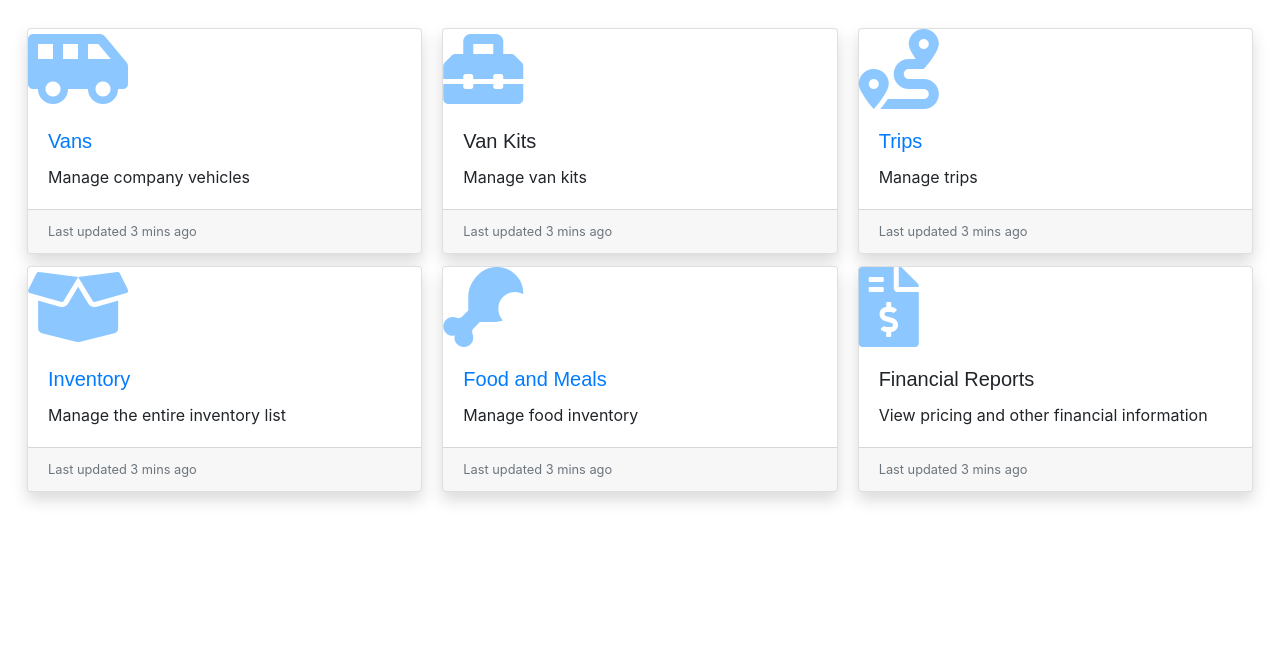
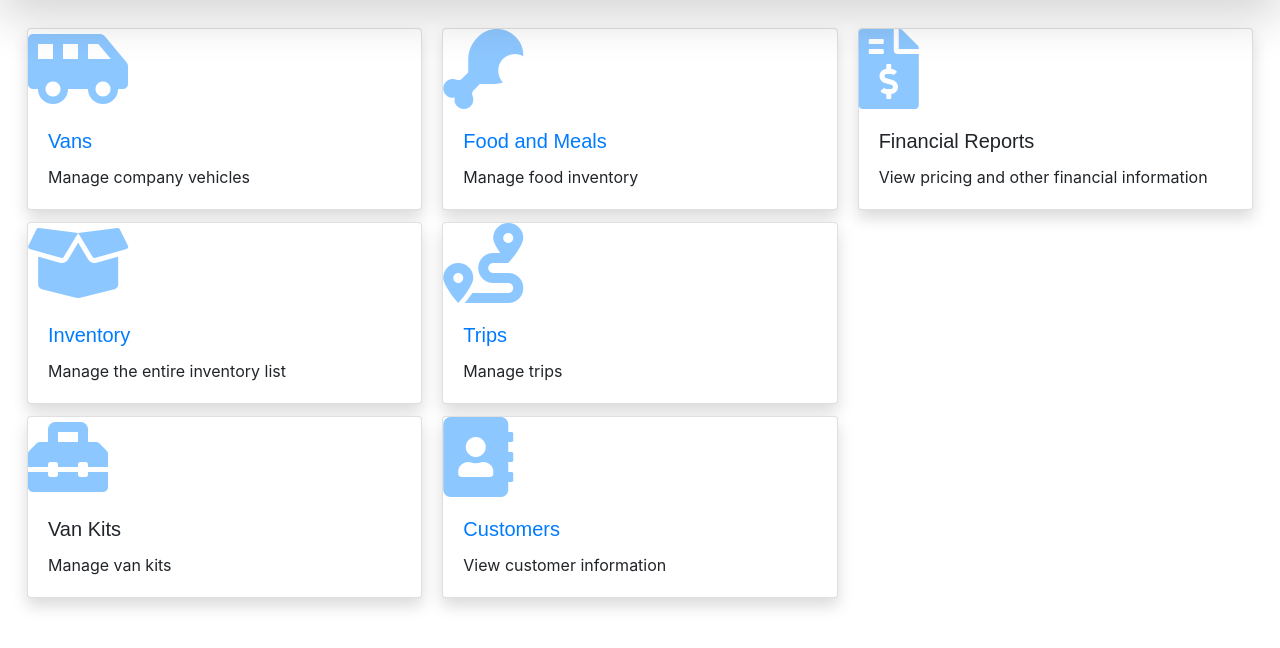
Before and after one commit to asimjb1200/UHA, a Django app: page /home/ in a window 1280 px wide. Shown: the part 56-704 px from the top of the page. Run offline with Django 3.2, Linux system fonts and the light colour scheme; the visitor is signed in with stand-in values (Sample User, id 1); some libraries are stand-ins or nearby versions; some web fonts are replaced.

Commit message:
Customer page
finished customer page

```diff
--- a/inventory_mgmt/inventory/models.py
+++ b/inventory_mgmt/inventory/models.py
@@ -185,9 +185,9 @@ class trips(models.Model):
     last_name = models.CharField(max_length=100, blank=False)
     comments = models.TextField(blank=True, null=True)
     payment_status = models.CharField(max_length=150, choices = choices, null=True)
-    trip_start = models.DateField(blank=False)
-    trip_end = models.DateField(blank=False)
-    van_used = models.ManyToManyField(vans)
+    trip_start = models.DateField(blank=True)
+    trip_end = models.DateField(blank=True)
+    van_used = models.ManyToManyField(vans, blank=True)
     kayak_used = models.ManyToManyField(kayak, related_name="kayak", blank=True)
     menu = models.ForeignKey(menu, on_delete=models.CASCADE, related_name="trip_menu", null=True)
     extra_meals_purchased = models.ManyToManyField(meal, related_name="trip_meals", blank=True)
--- a/inventory_mgmt/inventory/templates/inventory/base.html
+++ b/inventory_mgmt/inventory/templates/inventory/base.html
@@ -7,14 +7,11 @@
     <link href="https://fonts.googleapis.com/css?family=Alegreya+Sans:800|Katibeh|Oleo+Script:700|Pacifico|Tinos:700" rel="stylesheet">
 
     <link rel="stylesheet" href="https://use.fontawesome.com/releases/v5.8.1/css/all.css" integrity="sha384-50oBUHEmvpQ+1lW4y57PTFmhCaXp0ML5d60M1M7uH2+nqUivzIebhndOJK28anvf" crossorigin="anonymous">
-    <script src="https://ajax.googleapis.com/ajax/libs/jquery/3.2.1/jquery.min.js"></script>
-    <script src="https://cdnjs.cloudflare.com/ajax/libs/popper.js/1.12.6/umd/popper.min.js"></script>
-    <script src="https://maxcdn.bootstrapcdn.com/bootstrap/4.0.0/js/bootstrap.min.js"></script>
     <meta name="viewport" content="width=device-width, initial-scale=1">
 </head>
 <body style="background: white;">
 <!--Navigation Bar-->
-<nav class="navbar navbar-expand-lg navbar-dark bg-success fixed-top">
+<nav class="navbar navbar-expand-lg navbar-dark bg-success fixed-top border-dark shadow-lg">
   <a class="navbar-brand" href="{% url 'inventory:index'%}" style="font-family: Pacifico;">
   {% load static %}
     Ultimate High Adventure
@@ -47,5 +44,8 @@
 
 
     {% endblock body %}
+    <script src="https://ajax.googleapis.com/ajax/libs/jquery/3.2.1/jquery.min.js"></script>
+    <script src="https://cdnjs.cloudflare.com/ajax/libs/popper.js/1.12.6/umd/popper.min.js"></script>
+    <script src="https://maxcdn.bootstrapcdn.com/bootstrap/4.0.0/js/bootstrap.min.js"></script>
 </body>
 </html>
--- a/inventory_mgmt/inventory/templates/inventory/index.html
+++ b/inventory_mgmt/inventory/templates/inventory/index.html
@@ -4,16 +4,14 @@
 
     <div class="card-columns" style="margin: 12px;">
 
-        <div class="card shadow">
+        <div class="card shadow" >
            <!-- <img class="card-img-top" src="..." alt="Card image cap"> -->
            <span class="fas fa-shuttle-van fa-5x" style="opacity: 0.5; color: Dodgerblue;">&nbsp;</span>
             <div class="card-body">
             <h5 class="card-title"><a href="{% url 'inventory:vans'%}" class="stretched-link">Vans</a></h5>
             <p class="card-text">Manage company vehicles</p>
             </div>
-            <div class="card-footer">
-            <small class="text-muted">Last updated 3 mins ago</small>
-            </div>
+
         </div>
 
         <div class="card shadow">
@@ -23,9 +21,7 @@
             <h5 class="card-title"><a href="{% url 'inventory:supplies'%}" class="stretched-link">Inventory</a></h5>
             <p class="card-text">Manage the entire inventory list</p>
             </div>
-            <div class="card-footer">
-            <small class="text-muted">Last updated 3 mins ago</small>
-            </div>
+
         </div>
 
         <div class="card shadow">
@@ -35,9 +31,7 @@
             <h5 class="card-title">Van Kits</h5>
             <p class="card-text">Manage van kits</p>
             </div>
-            <div class="card-footer">
-            <small class="text-muted">Last updated 3 mins ago</small>
-            </div>
+
         </div>
 
         <div class="card shadow">
@@ -47,9 +41,7 @@
             <h5 class="card-title"><a href="{% url 'inventory:meals' %}" class="stretched-link">Food and Meals</a></h5>
             <p class="card-text">Manage food inventory</p>
             </div>
-            <div class="card-footer">
-            <small class="text-muted">Last updated 3 mins ago</small>
-            </div>
+
         </div>
 
         <div class="card shadow">
@@ -59,9 +51,16 @@
             <h5 class="card-title"><a href="{% url 'inventory:view-trips' %}" class="stretched-link">Trips</a></h5>
             <p class="card-text">Manage trips</p>
             </div>
-            <div class="card-footer">
-            <small class="text-muted">Last updated 3 mins ago</small>
+        </div>
+
+        <div class="card shadow">
+            <!-- <img class="card-img-top" src="..." alt="Card image cap"> -->
+            <span class="fas fa-address-book fa-5x" style="opacity: 0.5; color: Dodgerblue;">&nbsp;</span>
+            <div class="card-body">
+            <h5 class="card-title"><a href="{% url 'inventory:customers' %}" class="stretched-link">Customers</a></h5>
+            <p class="card-text">View customer information</p>
             </div>
+
         </div>
 
         <div class="card shadow">
@@ -71,11 +70,8 @@
             <h5 class="card-title">Financial Reports</h5>
             <p class="card-text">View pricing and other financial information</p>
             </div>
-            <div class="card-footer">
-            <small class="text-muted">Last updated 3 mins ago</small>
-            </div>
+
         </div>
 </div>
 
-
 {% endblock body %}
--- a/inventory_mgmt/inventory/urls.py
+++ b/inventory_mgmt/inventory/urls.py
@@ -7,11 +7,16 @@ urlpatterns = [
     url(r'^$', LoginView.as_view(), name="login"),
     url(r'^logout/$', LogoutView.as_view(), name="logout"),
     url(r'^home/$', views.index, name='index'),
+    url(r'^customers/$', views.Customers.as_view(), name="customers"),
+    url(r'^customers/add/$', views.NewCustomer.as_view(), name='add-customer'),
+    url(r'^customers/edit/(?P<pk>[0-9]+)/$', views.CustomerUpdate.as_view(), name='edit-customer'),
     url(r'^food/$', views.MealsView.as_view(), name='meals'),
     url(r'^food/build_meal/$', views.MealBuilder.as_view(), name='meal-builder'),
     url(r'^food/build_menu/$', views.MenuBuilder.as_view(), name='menu-builder'),
     url(r'^food/edit-meal/(?P<pk>[0-9]+)/$', views.MealUpdate.as_view(), name='edit-meal'),
     url(r'^food/edit-menu/(?P<pk>[0-9]+)/$', views.MenuUpdate.as_view(), name='edit-menu'),
+    url(r'^food/add/$', views.NewFood.as_view(), name='add-food'),
+    url(r'^food/(?P<pk>[0-9]+)/delete/$', views.FoodDelete.as_view(), name='delete-food'),
     url(r'^supplies/$', views.SuppliesView.as_view(), name='supplies'),
     url(r'^supplies/add/$', views.AddSupply.as_view(), name='add-supply'),
     url(r'^supplies/edit/(?P<pk>[0-9]+)/$', views.SupplyUpdate.as_view(), name='edit-supply'),
--- a/inventory_mgmt/inventory/views.py
+++ b/inventory_mgmt/inventory/views.py
@@ -1,12 +1,12 @@
 from django.views import generic
 from django.shortcuts import render, redirect
-from .models import supplies, van_kit, vans, trips, meal, menu, food
+from .models import supplies, van_kit, vans, trips, meal, menu, food, customer
 from django.views.generic.edit import CreateView, UpdateView, DeleteView
 from django.urls import reverse_lazy
 from django.contrib.auth import authenticate, login, logout
 from django.views.generic import View
 from .filters import SupplyFilter # import the filter
-from .forms import SupplyForm, FoodForm,MenuForm, UserForm, TripForm, VanForm, MealForm
+from .forms import SupplyForm, FoodForm, CustomerForm, MenuForm, UserForm, TripForm, VanForm, MealForm
 from django.contrib.auth.decorators import login_required
 from django.contrib.auth.mixins import LoginRequiredMixin
 import datetime
@@ -16,6 +16,62 @@ import datetime
 def index(request):
     """Display the landing page of the website."""
     return render(request, 'inventory/index.html')
+
+class Customers(LoginRequiredMixin, generic.ListView):
+    model = customer
+    template_name = 'inventory/customers.html'
+    login_url = '/'
+    redirect_field_name = 'redirect_to'
+    def get_queryset(self):
+        """Return a list of all vans in the database."""
+        return customer.objects.all()
+
+
+class CustomerUpdate(LoginRequiredMixin, UpdateView):
+    """This view will allow the user to update customer information."""
+
+    model = customer
+    form_class = CustomerForm
+    template_name = 'inventory/new_supply.html'
+    login_url = '/'
+    redirect_field_name = 'redirect_to'
+    success_url = reverse_lazy('inventory:customers')
+
+
+class NewCustomer(LoginRequiredMixin, View):
+    """This view will allow the user to build a trip through a form."""
+
+    form_class = CustomerForm
+    template_name = 'inventory/new_supply.html'
+    login_url = '/'
+    redirect_field_name = 'redirect_to'
+
+    def get(self, request):
+        """Return a blank form to the user to be filled out."""
+        form = self.form_class(None)
+        return render(request, self.template_name, {'form': form})
+
+    def post(self, request):
+        """Take in user data, clean it, and then post it to the database."""
+        form = self.form_class(request.POST) # pass in the user's data to that was submitted in form
+
+        if form.is_valid():
+            newCust = form.save(commit=False)
+
+            first_name = form.cleaned_data['first_name']
+            last_name = form.cleaned_data['last_name']
+            phone_number = form.cleaned_data['phone_number']
+            email = form.cleaned_data['email']
+            group_size = form.cleaned_data['group_size']
+
+            newCust.save()
+
+            if newCust is not None:
+                return redirect('inventory:customers')
+
+        # if it doesn't work, have them try again
+        return render(request, self.template_name, {'form': form})
+
 
 class MealsView(LoginRequiredMixin, generic.ListView):
     """Display menus and meals to the user"""
@@ -160,6 +216,15 @@ class MealBuilder(LoginRequiredMixin, View):
 
         # if it doesn't work, have them try again
         return render(request, self.template_name, {'form': form})
+
+
+class FoodDelete(LoginRequiredMixin, DeleteView):
+    """Will allow the user to delete food from the database."""
+    model = food
+    template_name = 'inventory/confirm_delete.html'
+    success_url = reverse_lazy('inventory:meals')
+    login_url = '/'
+    redirect_field_name = 'redirect_to'
 
 
 class SuppliesView(LoginRequiredMixin, generic.ListView):
```
Also changed, not shown: inventory_mgmt/inventory/forms.py (+10 -1 lines), inventory_mgmt/inventory/templates/inventory/customers.html (added, +16 -0 lines), inventory_mgmt/inventory/templates/inventory/food_sets.html (+25 -1 lines), inventory_mgmt/inventory/migrations/0005_auto_20190407_1837.py (added).
